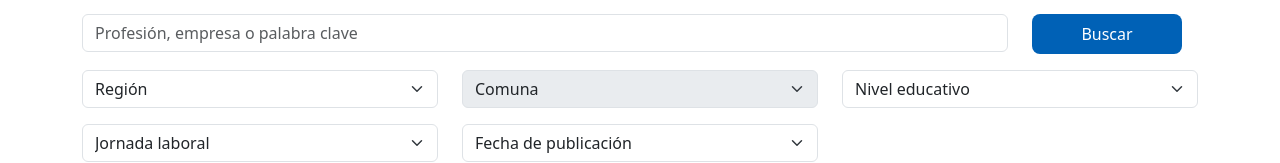
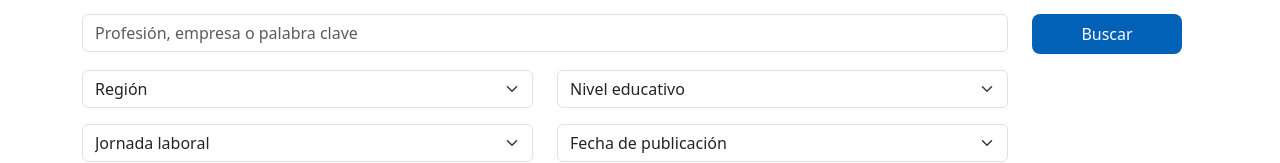
Before and after one commit to fmitjans/gptig1, a React (Vite) app in the folder frontend/: page / in a window 1280 px wide. Shown: the part 425-588 px from the top of the page. Built offline with nearby package versions, Linux system fonts and the light colour scheme.

Commit message:
fix: fitlers remove

```diff
--- a/frontend/src/styles/App.css
+++ b/frontend/src/styles/App.css
@@ -86,3 +86,26 @@
   color: #f0f0f0;            /* Texto ligeramente más claro */     /* Mantener el borde igual */
   transform: translateY(-2px);
 }
+
+.filters-container {
+  display: flex;
+  flex-direction: column; /* Organizar filtros verticalmente */
+  align-items: center; /* Centrar filtros horizontalmente */
+  justify-content: center; /* Centrar filtros verticalmente */
+  gap: 15px; /* Espaciado entre filtros */
+}
+
+.filters-row {
+  display: flex;
+  justify-content: center;
+  gap: 10px; /* Espaciado entre columnas */
+  width: 100%; /* Asegurar que ocupe todo el espacio horizontal */
+  max-width: 800px; /* Limitar el ancho máximo */
+}
+
+.filters-row select,
+.filters-row input {
+  width: 100%; /* Hacer que los selectores sean del mismo tamaño */
+  max-width: 400px; /* Limitar el ancho máximo */
+  padding: 10px; /* Añadir espacio interno */
+}
--- a/frontend/src/views/Home.jsx
+++ b/frontend/src/views/Home.jsx
@@ -10,7 +10,6 @@ import '../styles/App.css';
 export default function Home() {
   const [searchKeyword, setSearchKeyword] = useState('');
   const [region, setRegion] = useState('');
-  const [comuna, setComuna] = useState('');
   const [nivelEducativo, setNivelEducativo] = useState('');
   const [jornadaLaboral, setJornadaLaboral] = useState('');
   const [fechaPublicacion, setFechaPublicacion] = useState('');
@@ -18,7 +17,6 @@ export default function Home() {
   const [jobs, setJobs] = useState([{
     empresa: 'Empresa Ejemplo',
     region: 'Región Ejemplo',
-    comuna: 'Comuna Ejemplo',
     nivelEducativo: 'Universitario',
     experiencia: '3 años',
     jornada: 'Full time',
@@ -28,7 +26,6 @@ export default function Home() {
     descripcion: 'Lorem ipsum dolor sit amet, consectetur adipiscing elit. Nullam nec purus nec nunc ultricies ultricies. Nullam nec purus nec nunc ultricies ultricies.'
   }]);
   const [isLoading, setIsLoading] = useState(false); // Estado de carga añadido
-  const [comunasPorRegion, setComunasPorRegion] = useState({});
   const [regiones, setRegiones] = useState([]);
 
   const nivelesEducativos = ['Sin educación formal', 'Educación básica incompleta', 'Educación básica completa',
@@ -38,7 +35,6 @@ export default function Home() {
   const fechasPublicacion = ['', 'Hoy', 'Ayer', 'Menor a 3 días', 'Menor a 1 semana', 'Menor a 15 días', 'Menor a 1 mes', 'Menor a 2 meses'];
 
   useEffect(() => {
-    setComunasPorRegion(JSON.parse(JSON.stringify(data)));
     setRegiones(Object.keys(data));
   }, []);
 
@@ -46,11 +42,12 @@ export default function Home() {
     const searchParams = {
       searchKeyword,
       region,
-      comuna,
       nivelEducativo,
       jornadaLaboral,
       fechaPublicacion,
     };
+
+    console.log(searchParams);
 
     setButtonText('Buscando...');
     setIsLoading(true); // Iniciar el estado de carga al hacer la búsqueda
@@ -91,7 +88,7 @@ export default function Home() {
         <img src={logo2} alt="Jobsmatch Logo" style={{ maxWidth: '600px', height: 'auto' }} />
       </h1>
       {/* Search bar row */}
-      <div className="row mb-3">
+      <div className="row mb-3 justify-content-center">
         <div className="col-md-10">
           <input
             type="text"
@@ -111,7 +108,7 @@ export default function Home() {
 
       {/* Filters form */}
       <div className="row mb-3">
-        <div className="col-md-4">
+        <div className="col-md-5">
           <select
             className="form-select"
             value={region}
@@ -126,23 +123,7 @@ export default function Home() {
             ))}
           </select>
         </div>
-        <div className="col-md-4">
-          <select
-            className="form-select"
-            value={comuna}
-            onChange={e => setComuna(e.target.value)}
-            aria-label="Select Comuna"
-            disabled={!region}
-          >
-            <option value="">Comuna</option>
-            {(comunasPorRegion[region] || []).map((com, index) => (
-              <option key={index} value={com}>
-                {com}
-              </option>
-            ))}
-          </select>
-        </div>
-        <div className="col-md-4">
+        <div className="col-md-5">
           <select
             className="form-select"
             value={nivelEducativo}
@@ -160,7 +141,7 @@ export default function Home() {
       </div>
 
       <div className="row mb-3">
-        <div className="col-md-4">
+        <div className="col-md-5">
           <select
             className="form-select"
             value={jornadaLaboral}
@@ -175,7 +156,7 @@ export default function Home() {
             ))}
           </select>
         </div>
-        <div className="col-md-4">
+        <div className="col-md-5">
           <select
             className="form-select"
             value={fechaPublicacion}
@@ -197,9 +178,13 @@ export default function Home() {
         <div className="text-center">
           <div className="spinner"></div>
           <p>Cargando resultados...</p>
-
         </div>
-      ) : (
+        ) : jobs.length === 0 ? (
+          <div className="text-center mt-5">
+            <h3>No se encontraron resultados</h3>
+            <p>Intenta realizar una búsqueda con otros filtros o palabras clave.</p>
+          </div>
+        ) : (
         <div className="table-responsive mt-4">
           <table className="table table-bordered text-center">
             <thead className="table-light custom-table-header">
--- a/frontend/src/views/JobDetail.jsx
+++ b/frontend/src/views/JobDetail.jsx
@@ -338,8 +338,8 @@ export default function JobDetails() {
               <FaUserGraduate style={{ marginRight: '10px' }} />
               Requisitos
             </h4>
-            <p><strong>Nivel educacional:</strong> {job.requisitos.nivelEducacional}</p>
-            <p><strong>Experiencia:</strong> {job.requisitos.experiencia}</p>
+            <p><strong>Nivel educacional:</strong> {job.requisitos.nivelEducacional ? job.requisitos.nivelEducacional : "No requerido"}</p>
+            <p><strong>Experiencia:</strong> {job.requisitos.experiencia ? job.requisitos.experiencia : "No r"}</p>
           </div>
         </div>
 
```
